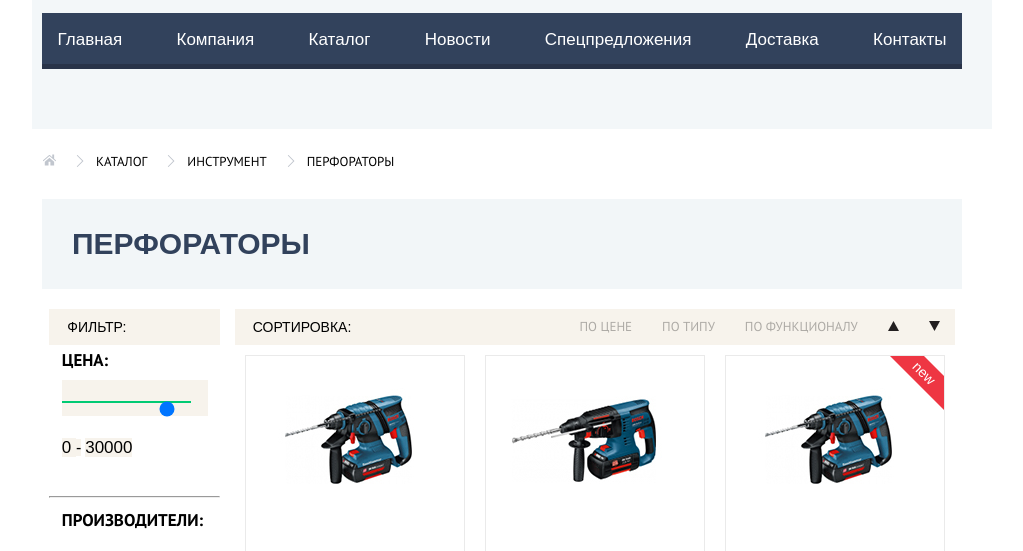
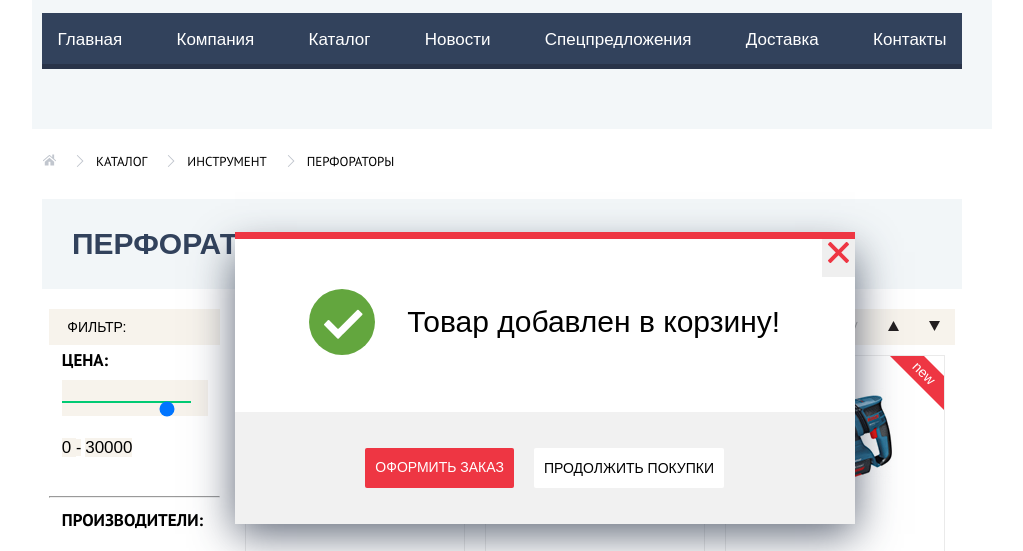
Before and after one commit to khursa/279457-technomart-24, a plain HTML site: page catalog.html in a window 1280 px wide. Shown: the part 171-722 px from the top of the page, without its empty margins (128-1151 px from the left). Drawn offline with Linux system fonts and the light colour scheme; a web font is replaced by a local one.

Commit message:
added catalog popup

```diff
--- a/catalog.html
+++ b/catalog.html
@@ -914,8 +914,9 @@
                               </div>
                         <!-- POPUP 'ADDED PRODUCT' -->
                         <div class="popup-added-product">
+                          <div class="popup-added-product__close-btn">
                             <button
-                            class="popup-added-product__close-btn"
+                              class="popup-added-product__close-button"
                               aria-label="Закрыть модальное окно"
                               >
                               <img
@@ -926,6 +927,7 @@
                               alt="Иконка 'Закрыть' (красный крестик)"
                               >
                             </button>
+                          </div>
                           <div class="popup-added-product__info">
                             <img
                               class="popup-added-product__done-icon"
@@ -947,7 +949,7 @@
                               ОФОРМИТЬ ЗАКАЗ
                             </a>
                             <button
-                              class="popup-added-product__button"
+                              class="popup-added-product__button popup-added-product__button--contitue"
                               aria-label="Закрыть модальное окно и продолжить покупки"
                               >
                               ПРОДОЛЖИТЬ ПОКУПКИ
--- a/css/style.css
+++ b/css/style.css
@@ -213,6 +213,12 @@ ul {
     color: rgba(255, 255, 255, 0.5);
 
     background-color: #518534;
+}
+
+/* MAIN */
+
+.main {
+    position: relative;
 }
 
 
@@ -530,12 +536,15 @@ ul {
     align-items: center;
 }
 
+/* BUTTONS AND LINKS */
+
 .promo-slider__link,
 .popular-products__more,
 .popular-manufacturers__more,
 .company__btn,
 .contacts__btn,
-.credit__button {
+.credit__button,
+.popup-added-product__button {
     padding: 10px;
 
     font-size: 14px;
@@ -557,7 +566,9 @@ ul {
 .contacts__btn:hover,
 .contacts__btn:focus,
 .credit__button:hover,
-.credit__button:focus {
+.credit__button:focus,
+.popup-added-product__button:hover,
+.popup-added-product__button:focus {
     font-size: 14px;
     line-height: 18px;
 
@@ -571,7 +582,8 @@ ul {
 .popular-manufacturers__more:active,
 .company__btn:active,
 .contacts__btn:active,
-.credit__button:active {
+.credit__button:active,
+.popup-added-product__button:active {
     font-size: 14px;
     line-height: 18px;
 
@@ -822,13 +834,78 @@ ul {
 }
 
 
-/* POPAP */
+/* POPAPS */
 
 .popup-map,
 .popup-write-us,
 .popup-added-product {
-    display: none;
+    /* display: none; */
 }
+
+
+/* POPUP 'ADDED PRODUCT' */
+
+.popup-added-product {
+    position: absolute;
+    top: 340px;
+
+    display: flex;
+    flex-direction: column;
+    justify-content: stretch;
+    align-items: stretch;
+    width: 620px;
+    height: 282px;    border-top: 7px solid #ee3643;
+
+    background-color: #ffffff;
+    box-shadow: 0 20px 40px rgba(41, 52, 73, 0.75);
+}
+
+.popup-added-product__close-btn {
+    display: flex;
+    justify-content: flex-end;
+}
+
+.popup-added-product__close-btn-img {
+
+}
+
+.popup-added-product__info {
+    display: flex;
+    justify-content: center;
+    align-items: center;
+    margin-bottom: 45px;
+}
+
+.popup-added-product__done-icon {
+
+}
+
+.popup-added-product__text {
+    padding-left: 32px;
+
+    font-size: 30px;
+    line-height: 30px;
+    color: #000000;
+}
+
+.popup-added-product__btns {
+    display: flex;
+    justify-content: center;
+    min-height: 112px;
+
+    background-color: #f1f1f1;
+}
+
+.popup-added-product__button {
+    margin: 36px 10px;
+}
+
+.popup-added-product__button--contitue {
+    color: #000000;
+
+    background-color: #ffffff;
+}
+
 
 
 /* FILTER */
@@ -1002,7 +1079,7 @@ ul {
     top: 12px;
 }
 
-. path__item:first-child path__link::before {
+.path__item:first-child path__link::before {
     width: 0;
     height: 0;
 }
```
Lines whose indentation alone changed are shown as unchanged.
